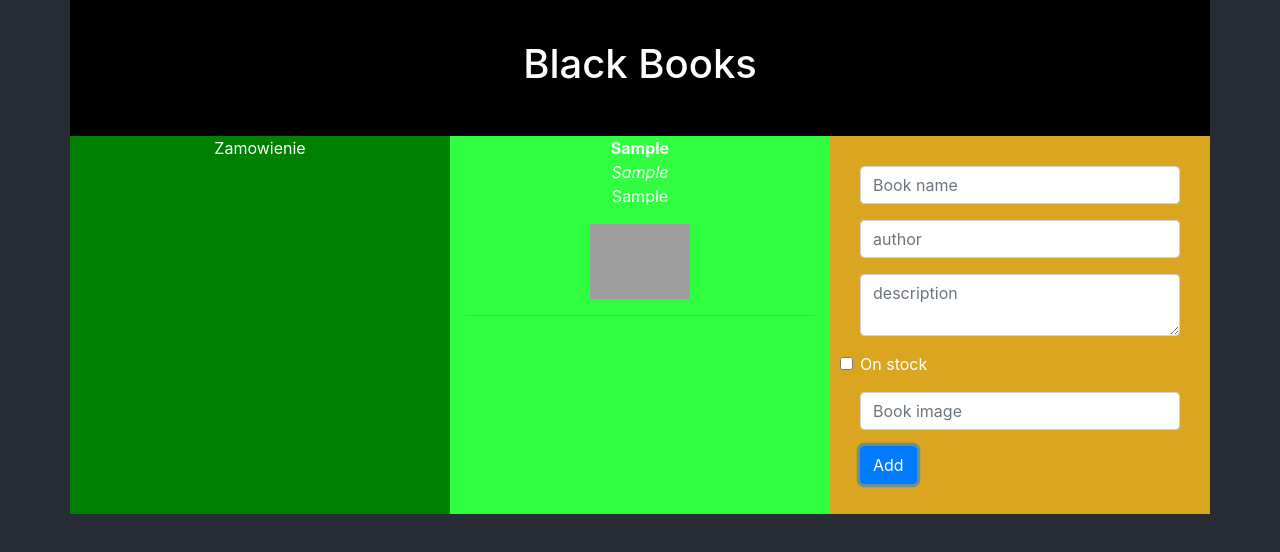
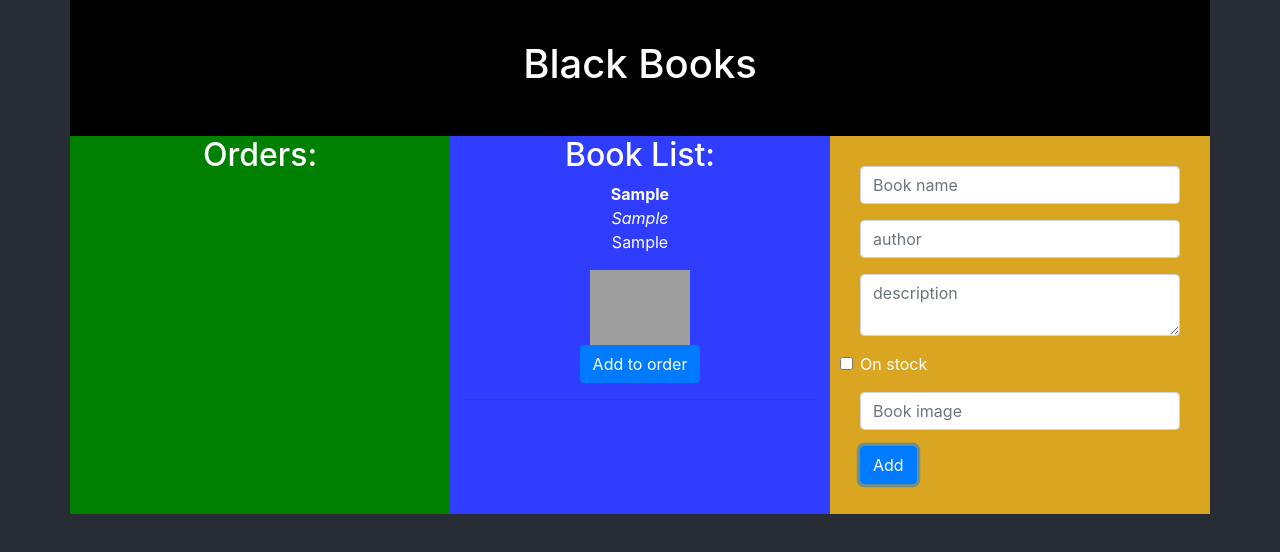
Before and after one commit to piotryfon/bookstore, a React (Create React App) app: page / in a window 1280 px wide. Both pictures are taken after typing "Sample", "Sample", "Sample", "Sample" into the empty fields and a click on the button "Add". Shown: the top 552 px of the page. Built offline with nearby package versions, Linux system fonts and the light colour scheme; grey boxes are pictures that could not be loaded.

Commit message:
addToOrder & removeFromOrder

```diff
--- a/src/App.js
+++ b/src/App.js
@@ -9,7 +9,8 @@ class App extends Component {
   constructor() {
     super();
     this.state = {
-      books: []
+      books: [],
+      order: []
     }
   }
   addNewBook = (book) => {
@@ -19,6 +20,12 @@ class App extends Component {
       books: newBooks
     })
   }
+  addToOrder = (book) => {
+    this.setState({order: [...this.state.order, book]})
+  }
+  removeFromOrder = (title) => {
+    this.setState({order: this.state.order.filter(book => title !== book.name)})
+  }
   render() {
     return (
       <div className="app container">
@@ -26,8 +33,8 @@ class App extends Component {
         <Header />
        </div>
         <div className="row">
-          <Order />
-          <Inventory books={this.state.books}/>
+          <Order order={this.state.order} removeFromOrder={this.removeFromOrder}/>
+          <Inventory books={this.state.books} addToOrder={this.addToOrder}/>
           <AdminPanel books={this.state.books} addBook={this.addNewBook}/>
         </div>
       </div>
--- a/src/components/BookViev.js
+++ b/src/components/BookViev.js
@@ -8,6 +8,8 @@ class BookViev extends React.Component {
                 <i>{this.props.book.author}</i><br/>
                 <p>{this.props.book.description}</p>
                 <img src={this.props.book.image} width="100" height="75" alt={this.props.book.name}/>
+                <br/>
+                <button className="btn btn-primary" onClick={() => this.props.addToOrder(this.props.book)}>Add to order</button>
                 <hr/>
             </div>
         )
--- a/src/components/Inventory.js
+++ b/src/components/Inventory.js
@@ -4,9 +4,10 @@ import BookViev from './BookViev';
 class Inventory extends React.Component {
 
     render() {
-        const bookListing =  this.props.books.map(book => <BookViev book={book}/>)
+        const bookListing =  this.props.books.map(book => <BookViev book={book} addToOrder={this.props.addToOrder}/>)
         return (
             <div className="inventory col-md-4">
+            <h2>Book List:</h2>
                {bookListing}
             </div>
         )
--- a/src/components/Order.js
+++ b/src/components/Order.js
@@ -1,11 +1,13 @@
 import React from 'react';
-
+import OrderViev from './OrderViev';
 class Order extends React.Component {
 
     render() {
+        const orderedBooks = this.props.order.map(order => <OrderViev book={order} removeFromOrder={this.props.removeFromOrder}/>)
         return (
             <div className="order col-md-4">
-                Zamowienie
+            <h2>Orders:</h2>
+               {orderedBooks}
             </div>
         )
     }
--- /dev/null
+++ b/src/components/OrderViev.js
@@ -0,0 +1,14 @@
+import React from 'react';
+
+class OrderViev extends React.Component {
+    render() {
+        return (
+            <div>
+                <b>{this.props.book.name}</b><br/>
+                <button className="btn btn-danger" onClick={() => this.props.removeFromOrder(this.props.book.name)}>Remove</button>
+                <hr/>
+            </div>
+        )
+    }
+}
+export default OrderViev;
--- a/src/index.css
+++ b/src/index.css
@@ -24,7 +24,7 @@ code {
   background-color: #008000;
 }
 .inventory {
-  background-color: #2fff40;
+  background-color: #2f3dff;
 }
 .adminPanel {
   background-color: #daa520;
```
